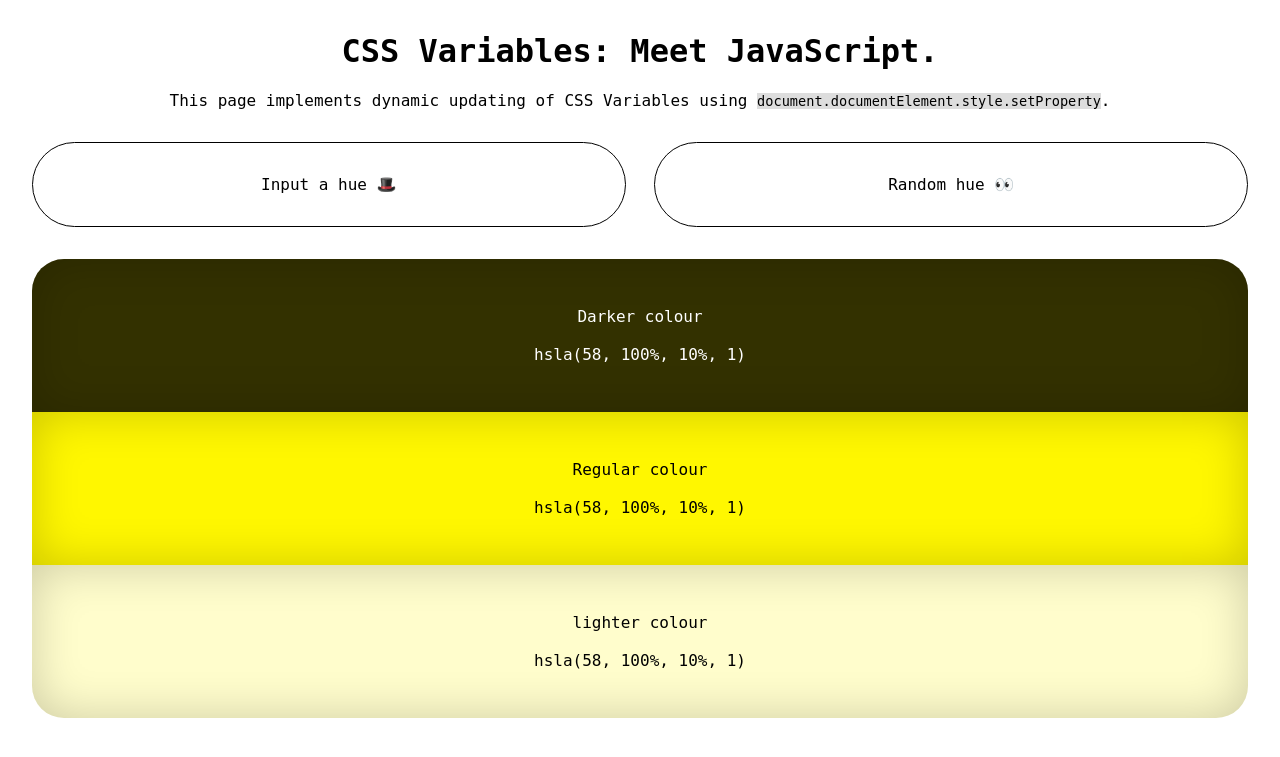
After one commit to AJGeel/requestor, a PHP site: page /css-variables-in-js.html in a window 1280 px wide. The commit adds this page. Shown: the top 757 px of the page. Run offline with PHP 8.4, Linux system fonts and the light colour scheme.

```diff
--- /dev/null
+++ b/css-variables-in-js.html
@@ -0,0 +1,149 @@
+<!DOCTYPE html>
+<html lang="en" dir="ltr">
+  <head>
+    <meta charset="utf-8">
+    <title>CSS Variables updated by JS</title>
+
+    <style media="screen">
+      :root {
+        --regular\,: hsla(240, 100%, 50%, 1);
+        --darker\,: hsla(240, 100%, 10%, 1);
+        --lighter\,: hsla(240, 100%, 90%, 1);
+        --bg\,: hsla(240, 100%, 90%, .1);
+      }
+
+      ::selection {
+        background: var(--bg/,);
+      }
+
+      * {
+        font-family: "IBM Plex Mono", monospace;
+        text-align: center;
+      }
+
+      body {
+        margin: 2em;
+      }
+
+      code {
+        font-size: .85em;
+        background-color: #ddd;
+      }
+
+      button {
+        width: 100%;
+        padding: 2em;
+        font-size: 1em;
+        background-color: #fff;
+        border: 1px solid black;
+        border-radius: 100px;
+        margin-bottom: 2em;
+        margin-right: .9em;
+        margin-top: 1em;
+        transition: background-color .2s ease-in-out;
+      }
+
+      button:last-child {
+        margin-right: 0;
+        margin-left: .9em;
+      }
+
+      button:hover {
+        cursor: pointer;
+        background-color: #ddd;
+      }
+
+      div {
+        padding: 3em;
+        color: #000;
+        transition: background-color .4s ease-in-out;
+        box-shadow: inset 0px 0px 3em rgba(0,0,0,.2)
+      }
+
+      section {
+        display: flex;
+      }
+
+      .one {
+        background-color: var(--darker\,);
+        color: #fff;
+        border-top-left-radius: 2em;
+        border-top-right-radius: 2em;
+      }
+
+      .two {
+        background-color: var(--regular\,);
+      }
+
+      .three {
+        background-color: var(--lighter\,);
+        border-bottom-left-radius: 2em;
+        border-bottom-right-radius: 2em;
+      }
+    </style>
+  </head>
+  <body>
+
+    <h1>CSS Variables: Meet JavaScript.</h1>
+    <p>This page implements dynamic updating of CSS Variables using <code>document.documentElement.style.setProperty</code>.</p>
+
+    <section class="button-flex">
+      <button type="button" name="button" onclick="promptNewHue()">Input a hue 🎩</button>
+      <button type="button" name="button" onclick="randomNewHue()">Random hue 👀</button>
+    </section>
+
+    <div class="one">
+      Darker colour <br><br> hsla(<span id="darkerHue">0</span>, 100%, 10%, 1)
+    </div>
+
+    <div class="two">
+      Regular colour <br><br> hsla(<span id="regularHue">0</span>, 100%, 10%, 1)
+    </div>
+
+    <div class="three">
+      lighter colour <br><br> hsla(<span id="lighterHue">0</span>, 100%, 10%, 1)
+    </div>
+
+  </body>
+
+  <script type="text/javascript">
+    let hue = 0;
+    const saturations = [100, 100, 100];
+    const luminances = [50, 10, 90];
+    const alphas = [1, 1, 1];
+    const colorNames = ["regular", "darker", "lighter"];
+
+    function promptNewHue() {
+      hue = window.prompt("Choose a new hue (Any number will do.)");
+
+      if (hue == "") {
+        alert("That ain't no number! 🤬");
+        randomNewHue();
+      } else {
+        updateColorVars(hue);
+      }
+    }
+
+    function randomNewHue() {
+      hue = Math.round(Math.random() * 359)
+      updateColorVars(hue);
+    }
+
+    function updateColorVars(hue) {
+      const functionString = "document.documentElement.style.setProperty('--";
+
+      for (var i = 0; i < saturations.length; i++) {
+        const newString = `hsla(${hue}, ${saturations[i]}%, ${luminances[i]}%, ${alphas[i]})`;
+        document.documentElement.style.setProperty(`--${colorNames[i]},`, `${newString}`);
+
+        /* For some reason, these template strings are output as '--lighter\,' */
+        /* Remember: it's not a but if it's a feature. */
+
+        document.getElementById(`${colorNames[i]}Hue`).innerHTML = hue;
+      }
+    }
+
+    randomNewHue();
+
+  </script>
+</html>
```
Also changed, not shown: css/style.css (+21 -4 lines), index.html (+9 -6 lines), js/app.js (+29 -6 lines), i/custom-icons/notice-the-right.png (deleted), 1 other file.
